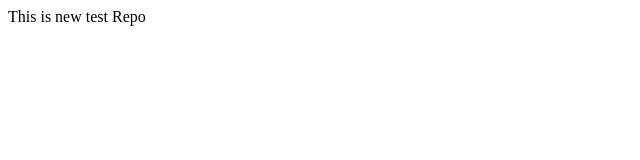
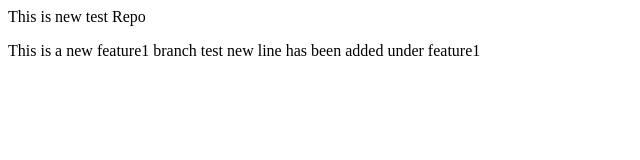
Before and after one commit to psychzo/localrepo, a plain HTML site: page index.html in a window 1280 px wide. Shown: the whole page, without its empty margins (0-640 px from the left). Drawn offline with Linux system fonts and the light colour scheme.

Commit message:
Updated again new paragraph

```diff
--- a/index.html
+++ b/index.html
@@ -1 +1,2 @@
 <p>This is new test Repo</p>
+<p>This is a new feature1 branch test new line has been added under feature1</p>
```
